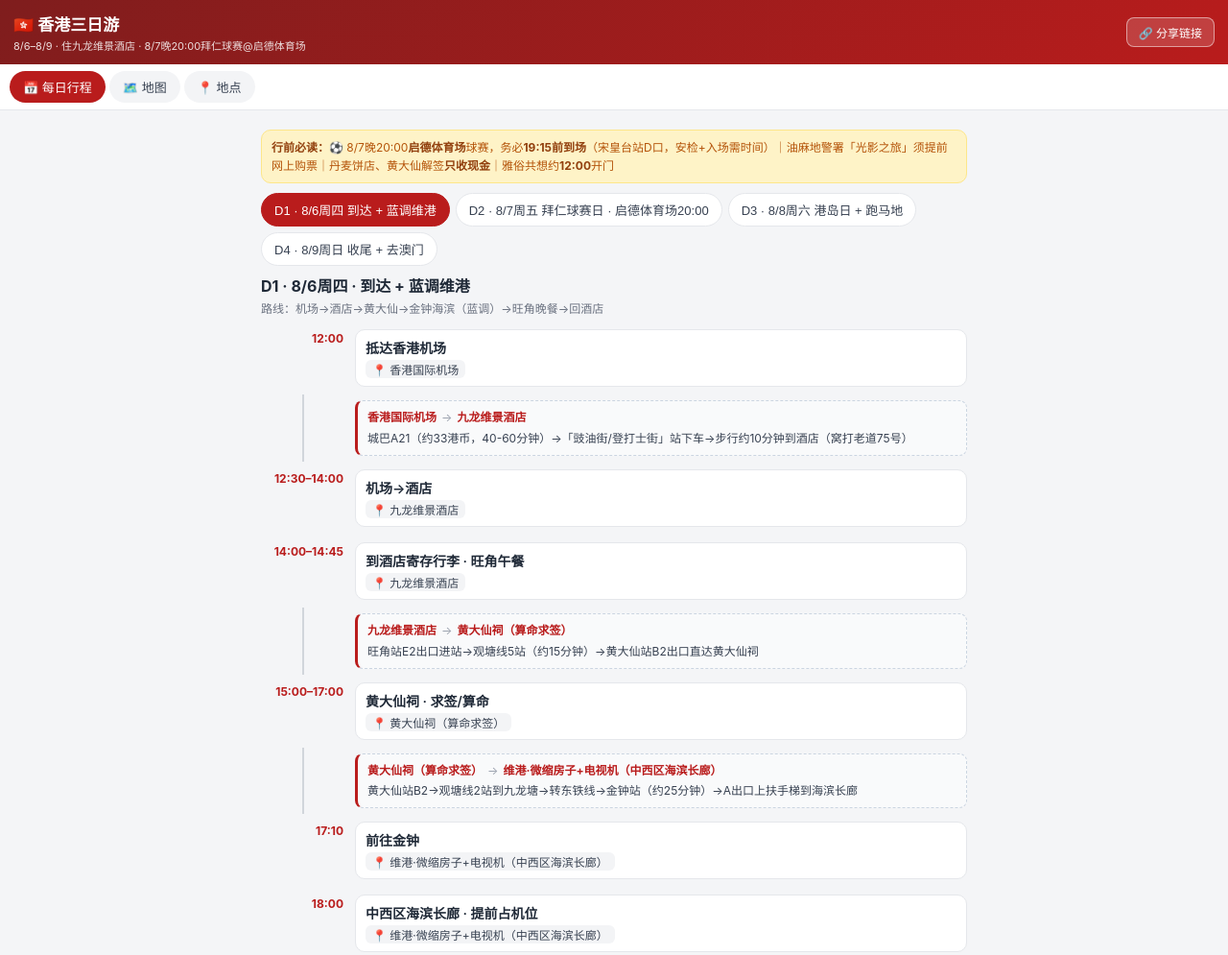
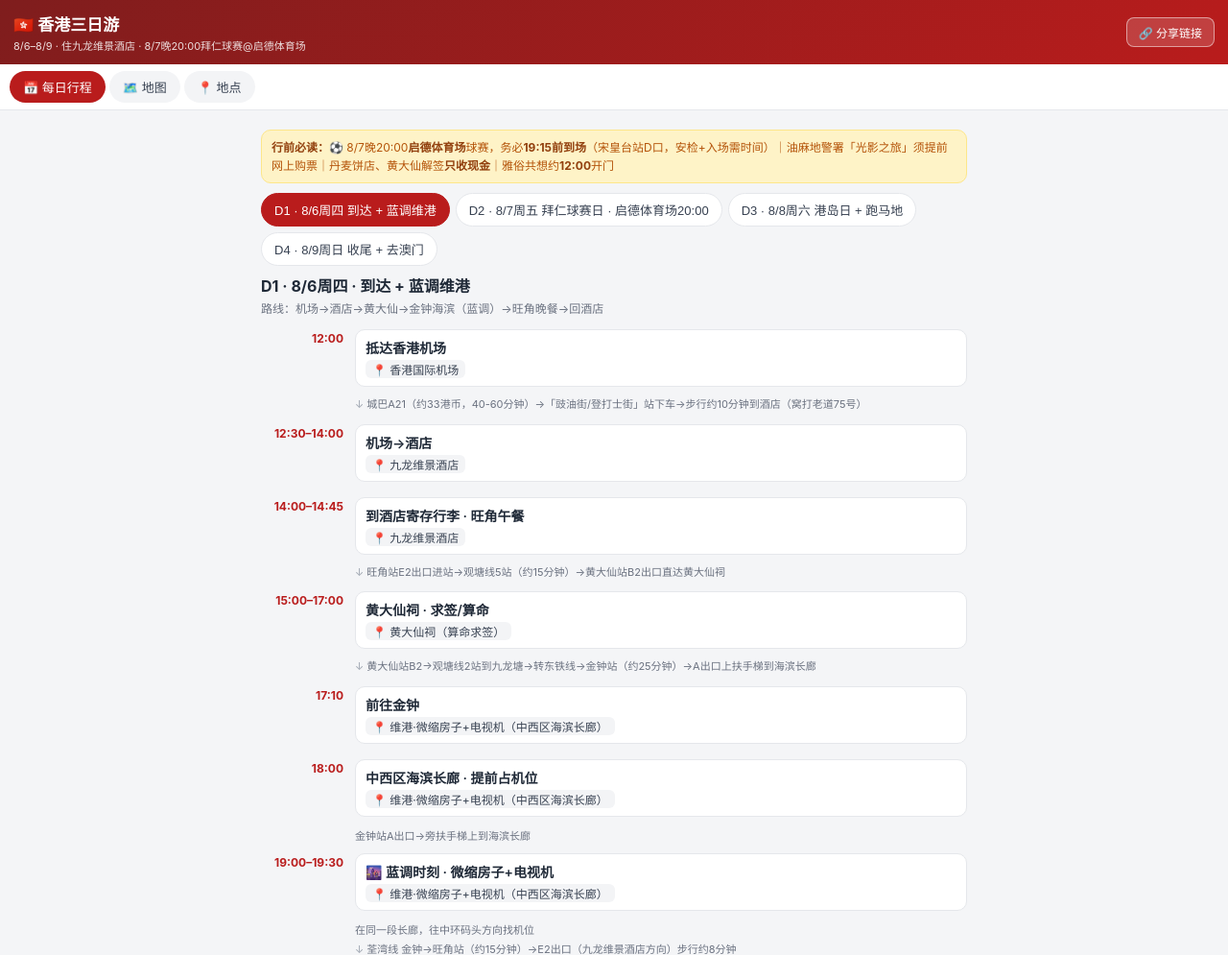
Before and after one commit to tsy20070207-dev/hk-trip, a plain HTML site: page index.html in a window 1280 px wide. Shown: the top 995 px of the page at 96% size. Drawn offline with Linux system fonts and the light colour scheme.

Commit message:
start each day from hotel; subtle route line

```diff
--- a/index.html
+++ b/index.html
@@ -702,11 +702,8 @@ svg.leaflet-image-layer.leaflet-interactive path {
   .tl-body .tt{font-size:14px;font-weight:600}
   .tl-body .loc{display:inline-block;margin-top:3px;background:#f3f4f6;border-radius:6px;padding:1px 7px;font-size:12px;color:#374151}
   .tl-body .loc b{color:var(--brand)}
-  .tl-bridge{position:relative;padding:4px 0 4px 98px}
-  .tl-bridge::before{content:'';position:absolute;left:43px;top:0;bottom:0;width:2px;background:#d1d5db}
-  .tl-route{background:#f9fafb;border:1px dashed #cbd5e1;border-left:3px solid var(--brand);border-radius:8px;padding:7px 10px;font-size:12px;color:#374151;line-height:1.65;margin:2px 0}
-  .tl-route .ft{font-weight:700;color:var(--brand);margin-bottom:2px;font-size:12px}
-  .tl-route .ft .arr{color:#9ca3af;margin:0 5px;font-weight:400}
+  .tl-route{font-size:11px;color:var(--muted);padding:2px 0 4px 98px;line-height:1.5}
+  .tl-route::before{content:'↓ ';color:#9ca3af}
   .tl-note{font-size:11px;color:var(--muted);padding:3px 0 3px 98px}
   .loc-line{display:flex;gap:10px;align-items:center;padding:9px 4px;border-bottom:1px solid var(--line);cursor:pointer;font-size:13px}
   .loc-line:hover{background:#f9fafb}
@@ -838,7 +835,8 @@ const DAYS=[
  {t:'20:00–21:00',p:'晚餐 · 旺角（近酒店）',loc:'',route:'旺角茶餐厅/小食，饭后步行5-10分钟回酒店'},
  {t:'21:10',p:'回酒店休息',loc:'hotel',route:'晚餐就在旺角，饭后步行5-10分钟回酒店'}
 ]},
-{label:'D2 · 8/7周五',sub:'拜仁球赛日 · 启德体育场20:00',summary:'深水埗→油麻地→尖沙咀→启德体育场（20:00开赛，19:15前到场）',items:[
+{label:'D2 · 8/7周五',sub:'拜仁球赛日 · 启德体育场20:00',summary:'酒店→深水埗→油麻地→尖沙咀→启德体育场（20:00开赛，19:15前到场）',items:[
+ {t:'09:15',p:'从酒店出发',loc:'hotel',route:''},
  {t:'09:30',p:'深水埗 · 逛鸭寮街/南昌街',loc:'yashu',route:'旺角站E2→荃湾线1站到深水埗站→A1出口（南昌街/鸭寮街方向）'},
  {t:'11:00–12:15',p:'雅俗共想 · 张国荣海报楼梯',loc:'yashu',route:'深水埗站A1出口，南昌街124号步行约8分钟'},
  {t:'13:00',p:'午餐 · 辉记车仔面',loc:'fai',route:'深水埗站A1→荃湾线3站到油麻地→B2出口（文明里/鸦打街/庙街方向）→鸦打街33号'},
@@ -850,7 +848,8 @@ const DAYS=[
  {t:'20:00',p:'⚽ 拜仁慕尼黑球赛 · 启德体育场',loc:'kaistak',route:'20:00开球；场内禁带水和长柄伞，赛后可买官方商品'},
  {t:'赛后',p:'回酒店',loc:'hotel',route:'宋皇台站→屯马线2站到何文田→转观塘线2站到旺角→E2出口步行约8分钟回酒店（约30分钟，赛后港铁有加班车）'}
 ]},
-{label:'D3 · 8/8周六',sub:'港岛日 + 跑马地',summary:'北角→铜锣湾→跑马地马场→中环海滨+天星小轮→旺角',items:[
+{label:'D3 · 8/8周六',sub:'港岛日 + 跑马地',summary:'酒店→北角→铜锣湾→跑马地马场→中环海滨+天星小轮→旺角',items:[
+ {t:'08:45',p:'从酒店出发',loc:'hotel',route:''},
  {t:'09:00',p:'前往北角',loc:'jke',route:'旺角站E2→荃湾线到金钟转港岛线→北角站→B2出口（七姊妹道方向）步行约6分钟（约40分钟）'},
  {t:'10:00–10:45',p:'健康东街 · 海景街拍',loc:'jke',route:''},
  {t:'11:00',p:'前往铜锣湾',loc:'danish',route:'北角站B2→港岛线3站到铜锣湾→A出口（时代广场/礼顿道方向）'},
@@ -917,7 +916,7 @@ function renderDay(){
       r=dkm<1.5?('步行约'+Math.round(dkm/4.5*60)+'分钟'):('港铁/巴士前往（预估'+(dkm<5?'5-12':'8-18')+'港币）');
     }
     if(isTrans){
-      h+='<div class="tl-bridge"><div class="tl-route"><div class="ft">'+esc(prev.name)+'<span class="arr">→</span>'+esc(l.name)+'</div>'+esc(r)+'</div></div>';
+      h+='<div class="tl-route">'+esc(r)+'</div>';
     }
     h+='<div class="tl-item"><div class="tl-time">'+esc(it.t)+'</div>'+
        '<div class="tl-body"'+(l?' onclick="openLoc(\''+l.id+'\')"':'')+'>'+
```
